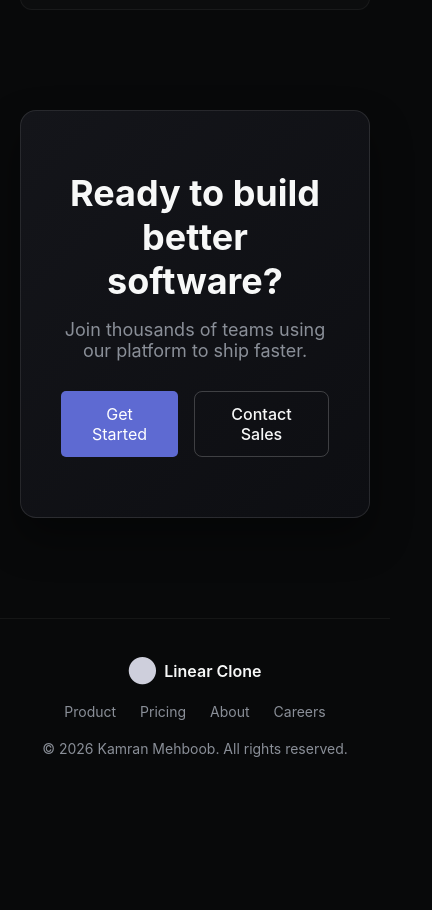
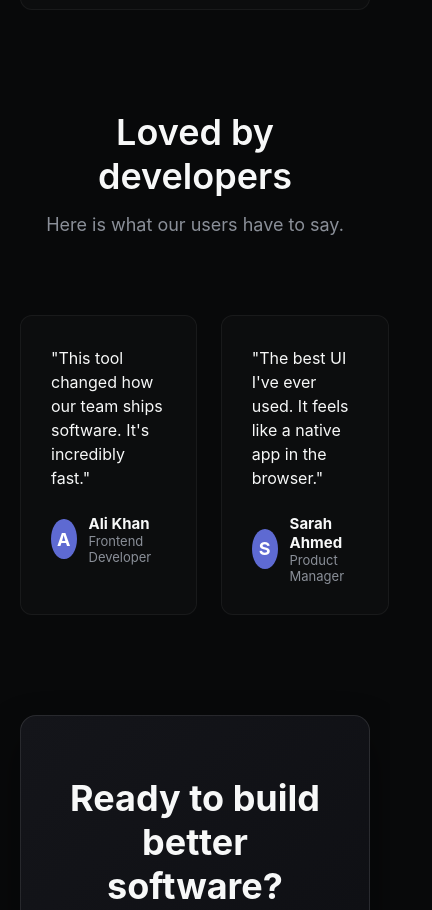
Before and after one commit to KamranMehboob22/linear-clone, a React (Vite) app: page / in a window 390 px wide. Shown: the part 2203-3113 px from the top of the page, 432 px wide, since content can reach past the window. Before the commit the page ends 3000 px from the top, so only its background shows below. Built offline with nearby package versions, Linux system fonts and the light colour scheme.

Commit message:
Fixed mobile overflow

```diff
--- a/src/App.css
+++ b/src/App.css
@@ -4,12 +4,11 @@
   margin: 0;
   padding: 0;
   font-family: -apple-system, BlinkMacSystemFont, "Segoe UI", Roboto, Helvetica, Arial, sans-serif;
-
 }
 
 body {
-  overflow-x:hidden;
-  background-color: #08090a; /* Good practice to put background here too */
+  overflow-x: hidden;
+  background-color: #08090a;
 }
 /* 2. THE DARK BACKGROUND */
 .linear-container {
@@ -19,7 +18,7 @@ body {
   display: flex;
   flex-direction: column;
   align-items: center;
-  /* overflow: hidden; */
+  overflow: hidden;
 }
 /* 3. THE NAVBAR */
 .navbar {
@@ -450,19 +449,23 @@ body {
   align-items: center;
 }
 
-.features-header {
+.features-header,
+.testimonials-header {
   text-align: center;
   margin-bottom: 60px;
 }
 
-.features-header h2 {
+.features-header h2,
+.testimonials-header h2 {
   font-size: 36px;
   font-weight: 600;
   color: #f7f8f8;
   margin-bottom: 16px;
 }
 
-.features-header p {
+
+.features-header p,
+.testimonials-header p {
   font-size: 18px;
   color: #8a8f98;
 }
@@ -477,12 +480,14 @@ body {
 
 /* If the screen is small, stack them in 1 column */
 @media (max-width: 768px) {
-  .features-grid {
+  .features-grid,
+  .testimonials-grid {
     grid-template-columns: 1fr;
   }
 }
 
-.feature-card {
+.feature-card,
+.testimonial-card {
   background-color: rgba(255, 255, 255, 0.02);
   border: 1px solid rgba(255, 255, 255, 0.05);
   padding: 30px;
@@ -491,7 +496,8 @@ body {
   transition: background-color 0.3s ease, border-color 0.3s ease;
 }
 
-.feature-card:hover {
+.feature-card:hover,
+.testimonial-card:hover {
   background-color: rgba(255, 255, 255, 0.04);
   border-color: rgba(255, 255, 255, 0.1);
 }
@@ -568,6 +574,72 @@ body {
   transition: background-color 0.2s ease;
 }
 
+/* --- Testimonials --- */
+
+.testimonials-section{
+  width: 100%;
+  max-width: 1000px;
+  margin-top: 100px;
+  padding: 0 20px;
+  display: flex;
+  flex-direction: column;
+  align-items: center;
+  flex-wrap: wrap;
+}
+
+
+.testimonials-grid{
+  display: grid;
+  grid-template-columns: repeat(3, 1fr); /* 3 columns, 1 fraction each */
+  gap: 24px;
+  width: 100%;
+  margin-top: 20px;
+
+}
+
+/* --- TESTIMONIALS USER INFO --- */
+
+.testimonial-card .quote {
+  font-size: 16px;
+  color: #f7f8f8;
+  line-height: 1.5;
+  margin-bottom: 24px; /* Space between quote and user info */
+}
+
+/* The container for Avatar + Name */
+.testimonial-card .user-info {
+  display: flex;
+  align-items: center;
+  gap: 12px; /* Space between avatar and text */
+}
+
+/* The Avatar Circle */
+.testimonial-card .avatar {
+  width: 40px;
+  height: 40px;
+  border-radius: 50%;
+  background-color: #5e6ad2; /* Purple background */
+  color: white;
+  display: flex;
+  justify-content: center;
+  align-items: center;
+  font-weight: bold;
+  font-size: 18px;
+}
+
+.testimonial-card .user-info h4 {
+  color: #f7f8f8;
+  font-size: 15px;
+  margin: 0;
+}
+
+.testimonial-card .user-info p {
+  color: #8a8f98;
+  font-size: 13px;
+  margin: 0;
+}
+
+
 /* --- FOOTER --- */
 .site-footer {
   width: 100%;
--- a/src/App.jsx
+++ b/src/App.jsx
@@ -4,6 +4,7 @@ import Header from './components/header'
 import Hero from './components/hero'
 import Feature from'./components/feature'
 import CTA from './components/cta'
+import Testimonials from './components/Testimonials'
 import Footer from './components//footer'
 function App() {
 
@@ -15,6 +16,7 @@ function App() {
         <Header/>
         <Hero/>
         <Feature/>
+        < Testimonials/>
         <CTA/>
         <Footer/>
       </div>
--- /dev/null
+++ b/src/components/Testimonials.jsx
@@ -0,0 +1,50 @@
+const Testimonials = () => {
+  return (
+    <section className="testimonials-section">
+     <div className="testimonials-header">
+       <h2>Loved by developers</h2>
+      <p className="section-subtitle">Here is what our users have to say.</p>
+     </div>
+
+      <div className="testimonials-grid">
+        {/* Card 1 */}
+        <div className="testimonial-card">
+          <p className="quote">"This tool changed how our team ships software. It's incredibly fast."</p>
+          <div className="user-info">
+            <div className="avatar">A</div>
+            <div>
+              <h4>Ali Khan</h4>
+              <p>Frontend Developer</p>
+            </div>
+          </div>
+        </div>
+
+        {/* Card 2 */}
+        <div className="testimonial-card">
+          <p className="quote">"The best UI I've ever used. It feels like a native app in the browser."</p>
+          <div className="user-info">
+            <div className="avatar">S</div>
+            <div>
+              <h4>Sarah Ahmed</h4>
+              <p>Product Manager</p>
+            </div>
+          </div>
+        </div>
+
+        {/* Card 3 */}
+        <div className="testimonial-card">
+          <p className="quote">"I recommend this to every software team I work with."</p>
+          <div className="user-info">
+            <div className="avatar">M</div>
+            <div>
+              <h4>Mike Johnson</h4>
+              <p>CTO at TechCorp</p>
+            </div>
+          </div>
+        </div>
+      </div>
+    </section>
+  );
+};
+
+export default Testimonials;
```
